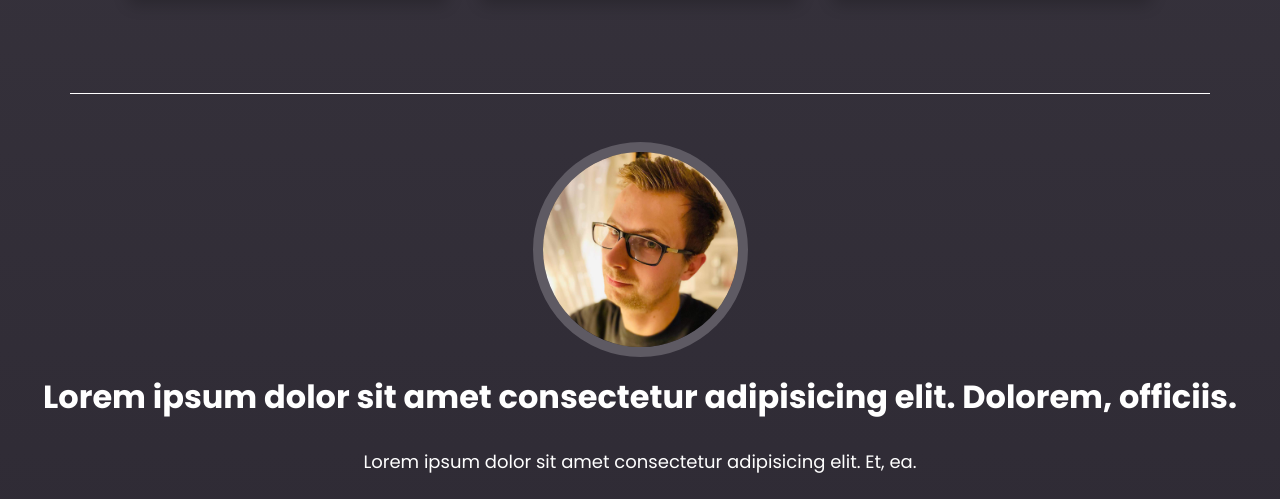
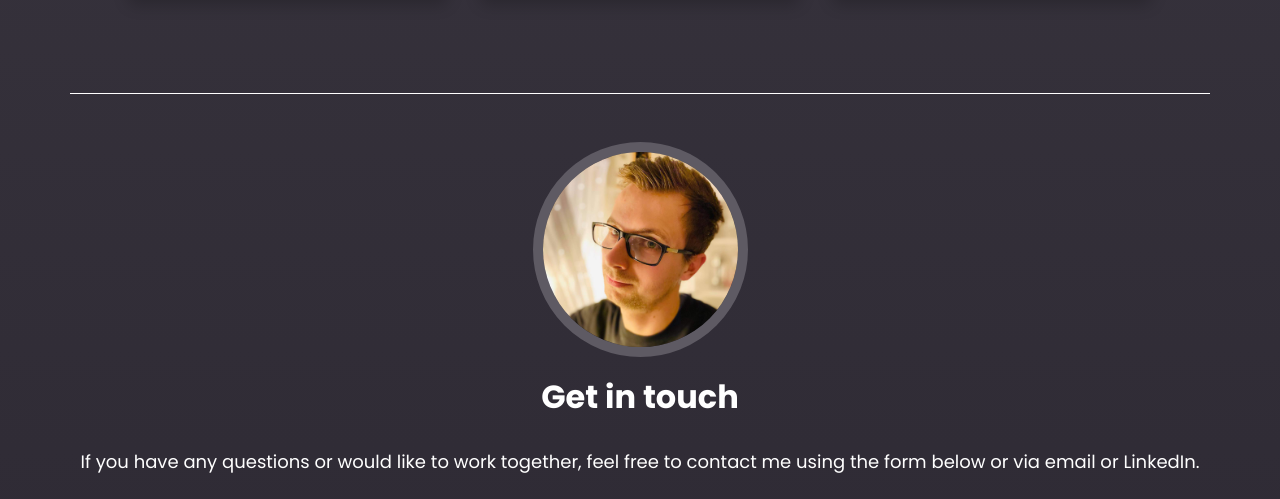
Before and after one commit to Mehcanic/portfolio-website, a website: page index.html in a window 1280 px wide. Shown: the part 4150-4649 px from the top of the page. Drawn offline with Linux system fonts and the light colour scheme.

Commit message:
fixing text

```diff
--- a/index.html
+++ b/index.html
@@ -147,8 +147,9 @@
 
     <section id="contact">
       <img src="./images/profile-image.jpg" alt="Image of Lukasz" id="contact-img">
-      <h2>Lorem ipsum dolor sit amet consectetur adipisicing elit. Dolorem, officiis.</h2>
-      <p>Lorem ipsum dolor sit amet consectetur adipisicing elit. Et, ea.</p>
+      <h2>Get in touch</h2>
+      <p>If you have any questions or would like to work together, feel free to contact me using the form below or via
+        email or LinkedIn.</p>
       <!-- <div id="email-contact-form">
         <form action="">
           <input type="text" placeholder="Name">
```
